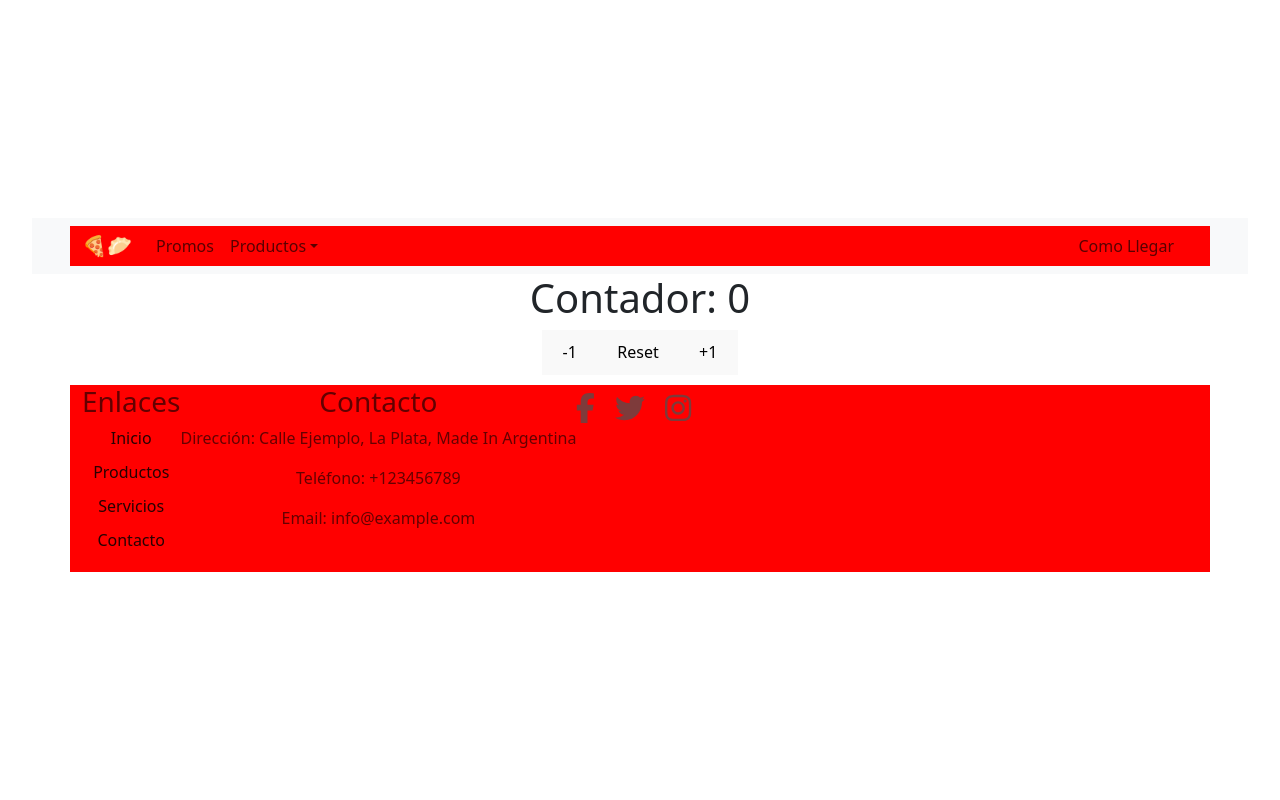
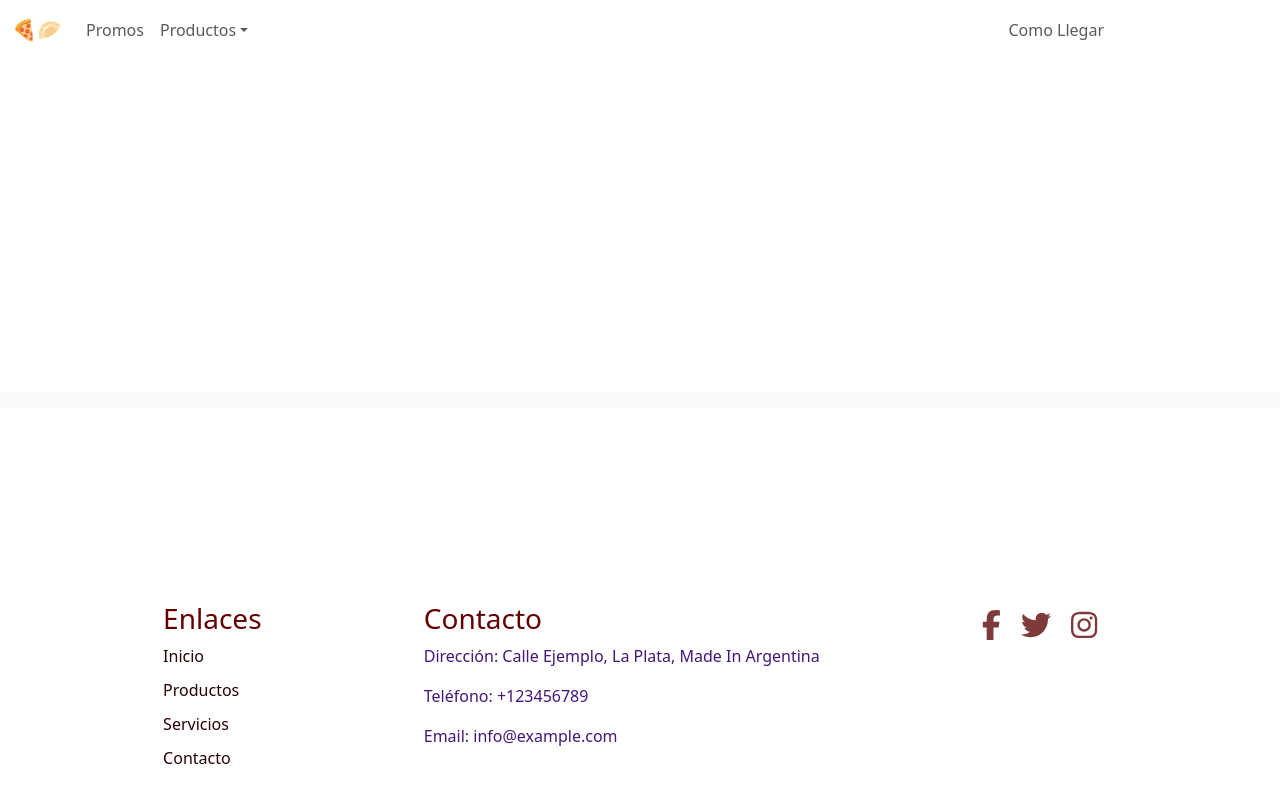
Before and after one commit to AdrielJoshua22/APPREACT2024, a React (Vite) app in the folder MiProyecto/: page / in a window 1280 px wide. Built offline with nearby package versions, Linux system fonts and the light colour scheme.

Commit message:
mejoro stylos

```diff
--- a/MiProyecto/src/App.css
+++ b/MiProyecto/src/App.css
@@ -1,66 +1,10 @@
- #root {
-  width: 100%;
-  max-width: 100%;
-  margin: 0 auto;
-  padding: 2rem;
-  text-align: center;
+.navBar {
+  background-color: #ffffff; /* Color de fondo del navbar */
+  color: #000000; /* Color del texto en el navbar */
+  padding: 10px 0; /* Espacio interior en la parte superior e inferior del navbar */
+  width: 100%; /* Ancho del navbar (ocupa todo el ancho de la pantalla) */
+  left: 0; /* Posiciona el navbar a la izquierda de la pantalla */
+  top: 0; /* Posiciona el navbar en la parte superior de la pantalla */
+  position: fixed; /* Fija el navbar en su posición incluso al hacer scroll */
+  max-width: 100%; /* Asegura que el navbar no exceda el ancho de la pantalla */
 }
-
-.nav, .footer {
-  width: 100%;
-}
-
-
-
-
-.logo {
-  height: 6em;
-  padding: 1.5em;
-  will-change: filter;
-  transition: filter 300ms;
-}
-.logo:hover {
-  filter: drop-shadow(0 0 2em #646cffaa);
-}
-.logo.react:hover {
-  filter: drop-shadow(0 0 2em #61dafbaa);
-}
-
-@keyframes logo-spin {
-  from {
-    transform: rotate(0deg);
-  }
-  to {
-    transform: rotate(360deg);
-  }
-}
-
-@media (prefers-reduced-motion: no-preference) {
-  a:nth-of-type(2) .logo {
-    animation: logo-spin infinite 20s linear;
-  }
-}
-
-.card {
-  padding: 2em;
-}
-
-.read-the-docs {
-  color: #888;
-}
-
-
-.nav.p{
-  font-size: 20px;
-  color: red;
-
-}
-/* @import url('https://fonts.googleapis.com/css2? family= Montserrat:ital,wght@0,300;1,400 & display=swap');
-
- h1{
-  font-size: 1000px;
-  font-family:  'Montserrat', sans-serif;
-  text-align: center;
-
-}
- */
--- a/MiProyecto/src/App.jsx
+++ b/MiProyecto/src/App.jsx
@@ -13,8 +13,8 @@ function App() {
     <>
 
        <NavBar />
-
-      <Contador></Contador>
+{/*
+      <Contador></Contador> */}
 
       <Footer />
     </>
--- a/MiProyecto/src/components/Footer/Footer.css
+++ b/MiProyecto/src/components/Footer/Footer.css
@@ -1,12 +1,16 @@
 .footer {
   background-color: #ffffff;
+  position: fixed;
+  left: 0;
+  bottom: 0;
   padding: 10px 0;
-  color: #650000;
+  color: #441679;
   width: 100%;
 }
 
+
 .container {
-  background-color: red ;
+  background-color: rgb(255, 255, 255);
   max-width: 100%;
 
 
--- a/MiProyecto/src/components/Menu/NavBar.css
+++ b/MiProyecto/src/components/Menu/NavBar.css
@@ -1,40 +1,10 @@
-.navbar {
-    background-color: #333;
-    color: #fff;
-    padding: 10px 0;
-    width: 100%;
-  }
-
-  .container {
-    display: flex;
-    justify-content: space-between;
-    align-items: center;
-    max-width: 100%;
-    margin: 0 ;
-    padding: 0;
-  }
-
-  .navbar-brand {
-    font-weight: bold;
-    font-size: 24px;
-  }
-
-  .navbar-menu {
-    list-style: none;
-    margin: 0;
-    padding: 0;
-    display: flex;
-  }
-
-  .navbar-item {
-    margin-right: 10px;
-  }
-
-  .navbar-item a {
-    color: #fff;
-    text-decoration: none;
-  }
-
-  .navbar-item a:hover {
-    color: #ccc;
-  }
+.navBar {
+  background-color: #ffffff; /* Color de fondo del navbar */
+  color: #000000; /* Color del texto en el navbar */
+  padding: 10px 0; /* Espacio interior en la parte superior e inferior del navbar */
+  width: 100%; /* Ancho del navbar (ocupa todo el ancho de la pantalla) */
+  left: 0; /* Posiciona el navbar a la izquierda de la pantalla */
+  top: 0; /* Posiciona el navbar en la parte superior de la pantalla */
+  position: fixed; /* Fija el navbar en su posición incluso al hacer scroll */
+  max-width: 100%; /* Asegura que el navbar no exceda el ancho de la pantalla */
+}
--- a/MiProyecto/src/components/Menu/NavBar.jsx
+++ b/MiProyecto/src/components/Menu/NavBar.jsx
@@ -6,8 +6,8 @@ import NavDropdown from 'react-bootstrap/NavDropdown';
 
 export function NavBar() {
   return (
-    <Navbar collapseOnSelect expand="lg" className="bg-body-tertiary">
-      <Container>
+    <Navbar collapseOnSelect expand="lg" className="bg-body-tertiary" style={{ width: '100vw' }} >
+      <Container className='navBar'>
         <Navbar.Brand href="#home">🍕🥟</Navbar.Brand>
         <Navbar.Toggle aria-controls="responsive-navbar-nav" />
         <Navbar.Collapse id="responsive-navbar-nav">
```
